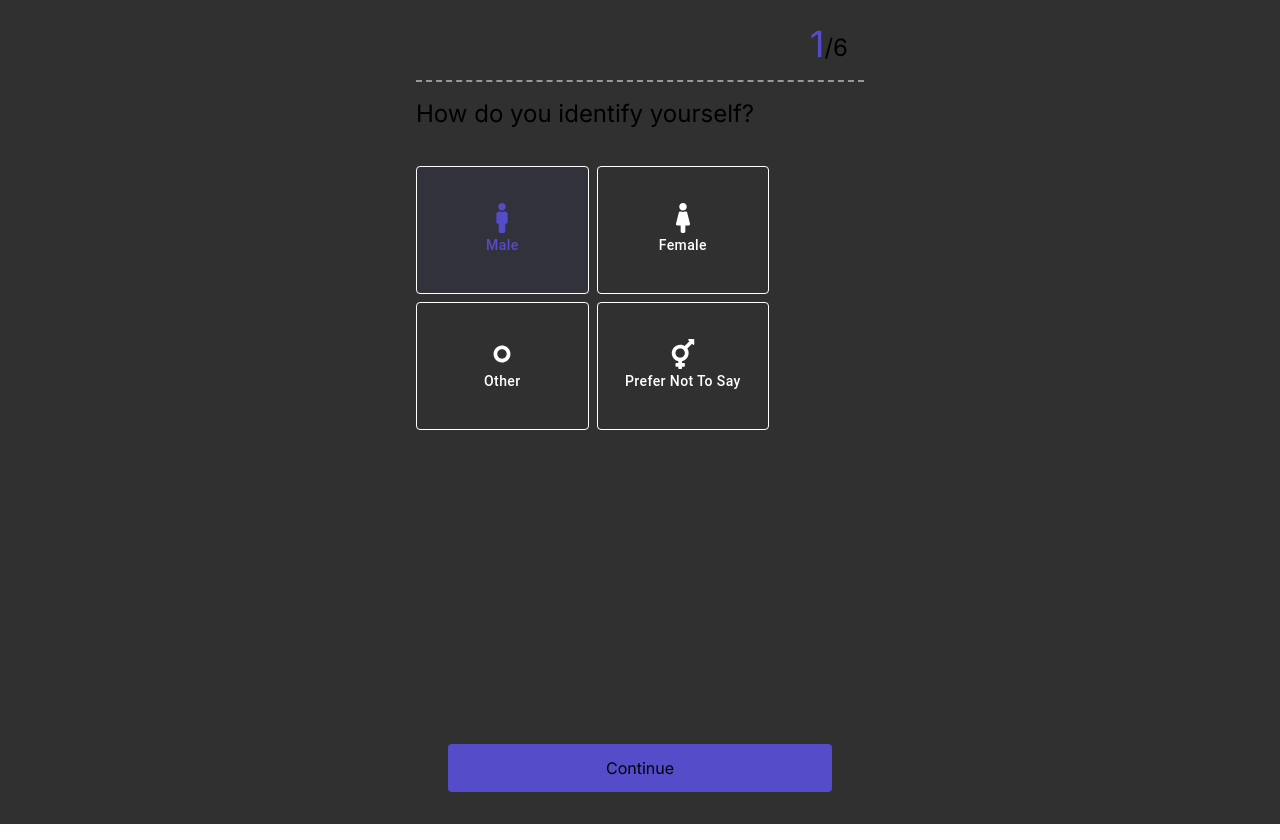
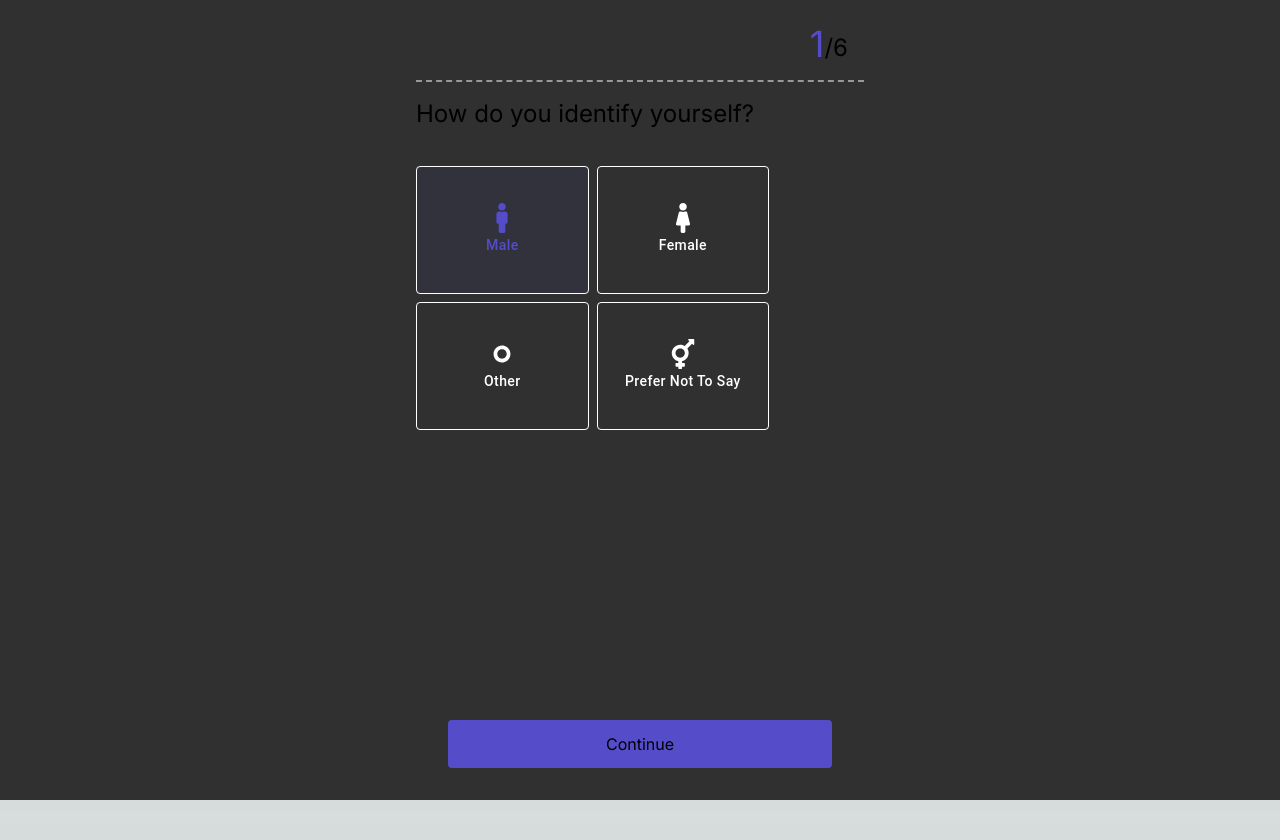
Before and after one commit to ddiaz-daniel/ads-evaluator, a Next.js app: page /en/demographics in a window 1280 px wide. Built offline with nearby package versions, Linux system fonts and the light colour scheme; no server answers.

Commit message:
trying dvh

```diff
--- a/src/app/[locale]/demographics/page.tsx
+++ b/src/app/[locale]/demographics/page.tsx
@@ -18,7 +18,7 @@ export default function Demographics() {
   const messages = useMessages();
 
   return (
-    <section className="relative min-h-screen w-full justify-center bg-primary">
+    <section className="relative h-dvh w-full justify-center bg-primary">
 
       <div className="px-8">
         <NextIntlClientProvider messages={messages}>
--- a/src/app/[locale]/get-started/page.tsx
+++ b/src/app/[locale]/get-started/page.tsx
@@ -12,7 +12,7 @@ export default function Intro() {
   const t = useTranslations('get_started');
 
   return (
-    <section className="relative flex h-screen w-full justify-center bg-primary">
+    <section className="relative flex h-dvh w-full justify-center bg-primary">
       <div className="justtify-center flex w-full max-w-md">
 
         <div className="w-full px-8 pt-8">
--- a/src/app/[locale]/introduction-questionnaire/page.tsx
+++ b/src/app/[locale]/introduction-questionnaire/page.tsx
@@ -12,7 +12,7 @@ export default function Intro() {
   const t = useTranslations('questionnaire');
 
   return (
-    <section className="relative flex h-screen w-full justify-center bg-primary">
+    <section className="relative flex h-dvh w-full justify-center bg-primary">
       <div className="justtify-center flex w-full max-w-md h-dvh">
 
         <div className="w-full px-8 pt-8">
--- a/src/app/[locale]/introduction/page.tsx
+++ b/src/app/[locale]/introduction/page.tsx
@@ -11,7 +11,7 @@ export default function Intro() {
   const t = useTranslations('introduction');
 
   return (
-    <section className="relative flex h-lvh w-full justify-center bg-primary">
+    <section className="relative flex h-dvh w-full justify-center bg-primary">
       <div className="justtify-center flex w-full max-w-md h-dvh">
 
         <div className="px-8 pt-14">
--- a/src/app/[locale]/questionnaire/page.tsx
+++ b/src/app/[locale]/questionnaire/page.tsx
@@ -17,7 +17,7 @@ export default function Questionnaire() {
   const messages = useMessages();
 
   return (
-    <section className="min-w-screen relative min-h-screen w-full justify-center bg-primary">
+    <section className="min-w-screen relative min-h-dvh w-full justify-center bg-primary">
 
 
       <div className="h-dvh w-full">
--- a/src/app/[locale]/thanks/page.tsx
+++ b/src/app/[locale]/thanks/page.tsx
@@ -14,7 +14,7 @@ export default function Thanks() {
   const t = useTranslations('thanks');
 
   return (
-    <section className="relative flex h-screen w-full justify-center bg-primary overflow-y-hidden">
+    <section className="relative flex h-dvh w-full justify-center bg-primary overflow-y-hidden">
       <div className="justtify-center flex w-full max-w-md">
 
         <div className="px-8 pt-28">
--- a/src/app/components/Demographics/DemographicsForm.tsx
+++ b/src/app/components/Demographics/DemographicsForm.tsx
@@ -108,7 +108,7 @@ const DemographicsForm = () => {
   return (
     <form
       onSubmit={handleSubmit}
-      className="relative mx-auto h-full min-h-screen max-w-md pt-2 "
+      className="relative mx-auto h-full max-h-dvh max-w-md pt-2 "
     >
       {page !== 0 && (
         <button
```
